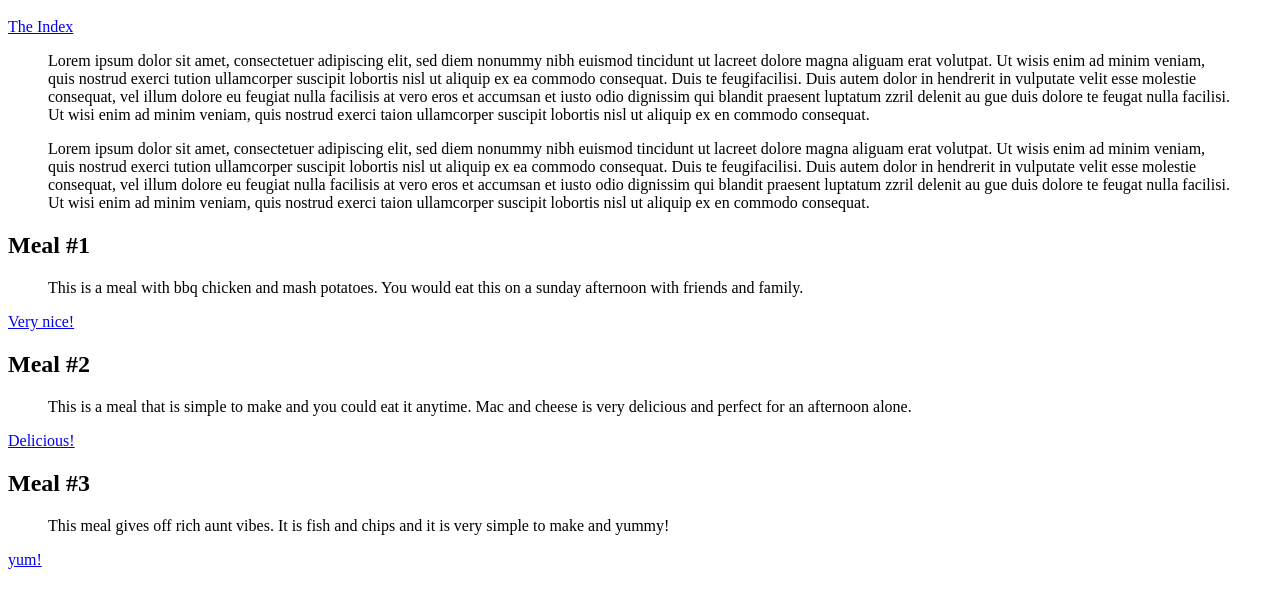
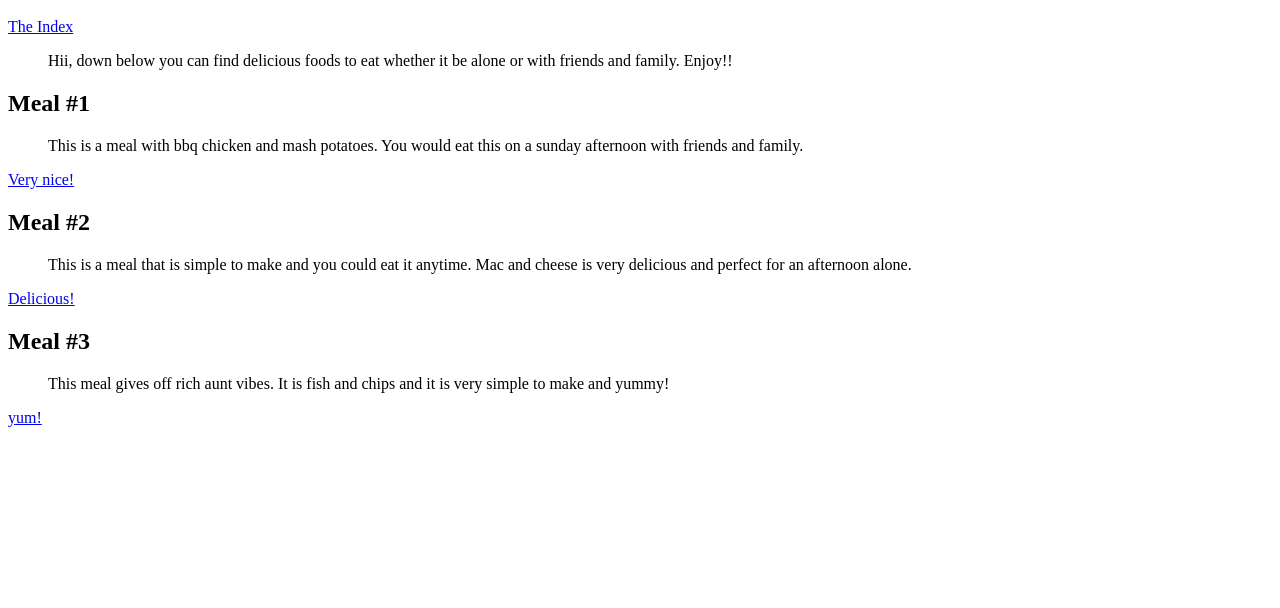
Before and after one commit to careshmar/link_review_pd5_6_careshma, a plain HTML site: page chapter1.html in a window 1280 px wide. Shown: the part 48-656 px from the top of the page. Drawn offline with Linux system fonts and the light colour scheme.

Commit message:
Update chapter1.html

```diff
--- a/chapter1.html
+++ b/chapter1.html
@@ -6,9 +6,8 @@
 <h1>Delicious Foods</h1>
 <p><a href="index.html"> The Index </a></p>
 
-<blockquote>Lorem ipsum dolor sit amet, consectetuer adipiscing elit, sed diem nonummy nibh euismod tincidunt ut lacreet dolore magna aliguam erat volutpat. Ut wisis enim ad minim veniam, quis nostrud exerci tution ullamcorper suscipit lobortis nisl ut aliquip ex ea commodo    consequat. Duis te feugifacilisi. Duis autem dolor in hendrerit in vulputate velit esse molestie consequat, vel illum dolore eu feugiat nulla facilisis at vero eros et accumsan et iusto odio dignissim qui blandit praesent luptatum zzril delenit au gue duis dolore te feugat nulla facilisi. Ut wisi enim ad minim veniam, quis nostrud exerci taion ullamcorper suscipit lobortis nisl ut aliquip ex en commodo consequat.</blockquote>
+<blockquote> Hii, down below you can find delicious foods to eat whether it be alone or with friends and family. Enjoy!!</blockquote>
 
-<blockquote>Lorem ipsum dolor sit amet, consectetuer adipiscing elit, sed diem nonummy nibh euismod tincidunt ut lacreet dolore magna aliguam erat volutpat. Ut wisis enim ad minim veniam, quis nostrud exerci tution ullamcorper suscipit lobortis nisl ut aliquip ex ea commodo    consequat. Duis te feugifacilisi. Duis autem dolor in hendrerit in vulputate velit esse molestie consequat, vel illum dolore eu feugiat nulla facilisis at vero eros et accumsan et iusto odio dignissim qui blandit praesent luptatum zzril delenit au gue duis dolore te feugat nulla facilisi. Ut wisi enim ad minim veniam, quis nostrud exerci taion ullamcorper suscipit lobortis nisl ut aliquip ex en commodo consequat.</blockquote>
 
 <h2>Meal #1</h2>
 <blockquote> This is a meal with bbq chicken and mash potatoes. You would eat this on a sunday afternoon with friends and family.</blockquote>
```
